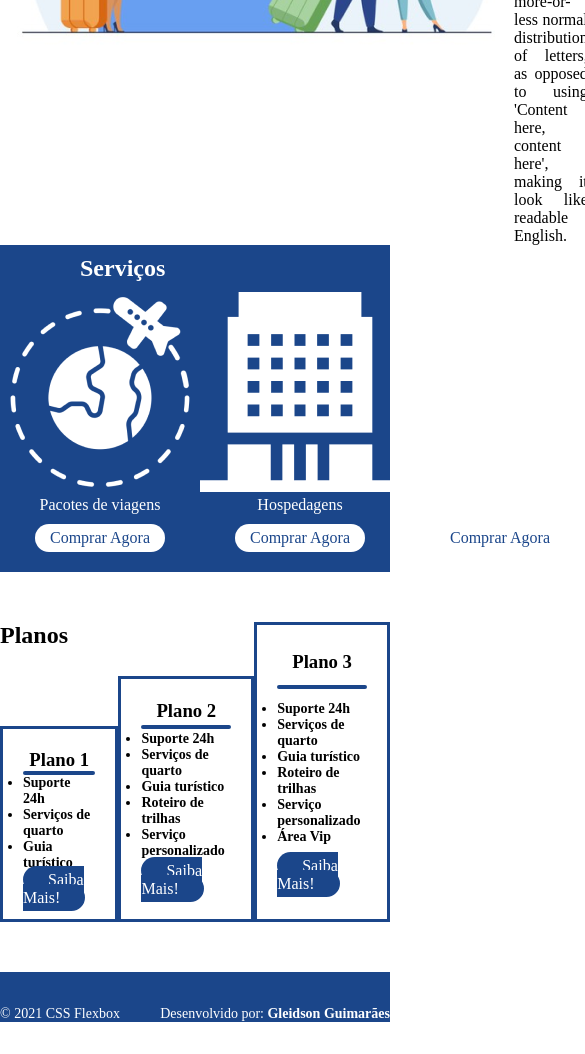
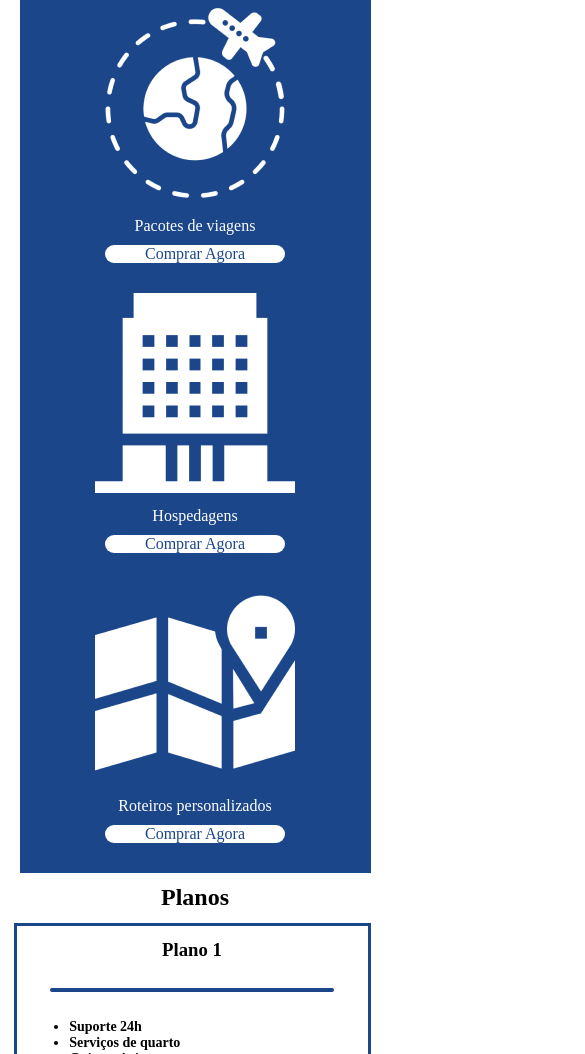
Before and after one commit to GleidsonGuimaraes/Posicionando-elementos-com-Flexbox, a plain HTML site: page projeto-integrador/index.html in a window 390 px wide. Shown: the part 946-2000 px from the top of the page, 585 px wide, since content can reach past the window. Before the commit the page ends 1968 px from the top, so only its background shows below. Drawn offline with Linux system fonts and the light colour scheme.

Commit message:
adicionando responsividade

```diff
--- a/projeto-integrador/index.html
+++ b/projeto-integrador/index.html
@@ -3,135 +3,133 @@
 <head>
     <meta charset="UTF-8">
     <meta name="viewport" content="width=device-width, initial-scale=1.0">
+    <link rel="stylesheet" href="./style.css">
+    <link rel="stylesheet" href="./styleResponsive.css">
     <title>Flex Turismos</title>
-    <link rel="stylesheet" href="./style.css">
 </head>
 <body>
 
     <!-- Cabeçalho -->
     <header class="cabeçalho">
-        <div class="flex-container divCabeçalho">
-            <h1 class="header-h1">FlexTurismos</h1>
-            <ul class="header-ul">
-                <li><a class="header-a" href="#quem-somos">Quem Somos</a></li>
-                <li><a class="header-a" href="#serviços">Serviços</a></li>
-                <li><a class="header-a" href="#planos">Planos</a></li>
+        <div class=" flex-container divCabeçalho">
+            <h1 class=" header-h1">FlexTurismos</h1>
+            <ul class=" header-ul">
+                <li><a class=" header-a" href="#quem-somos">Quem Somos</a></li>
+                <li><a class=" header-a" href="#servicos">Serviços</a></li>
+                <li><a class=" header-a" href="#planos">Planos</a></li>
             </ul>
         </div>
     </header>
 
     <!-- Saiba Mais -->
     <div class=" flex-container saibaMais">
-        <div class=" saibaMaisDescriçao">
-            <h1 class="">Flex <br>Turismos</h1>
-            <p class="saibaMaisP">O melhor serviço para você!</p>
-            <a class="saibaMaisButtom " href="">Saiba Mais</a>
+        <div class=" saibaMaisDescricao">
+            <h1 class=" saibaMaisH1">Flex <br>Turismos</h1>
+            <p class=" saibaMaisP">O melhor serviço para você!</p>
+            <a class=" saibaMaisButtom " href="#">Saiba Mais</a>
         </div>
 
         <div class=" saibaMaisImagem">
-            <div class=""><img src="./images/0-main.png" alt="banner de apresentação"></div>
+            <div class=""><img class="img" src="./images/0-main.png" alt="banner de apresentação"></div>
         </div>
     </div>
 
+    <!-- Quem somos -->
     <div class=" flex-container quemSomos" id="quem-somos">
-        <div class="">
-            <img src="./images/1-quem-somos.png" alt="balcão de atendimento">
+        <div class=" quemSomosImagem">
+            <img class="img" src="./images/1-quem-somos.png" alt="balcão de atendimento">
         </div>
 
-        <div class="">
+        <div class=" quemSomosDescricao">
             <h2>Quem somos</h2>
-            <p class="quemSomosP">It is a long established fact that a reader will be distracted by the readable content of a page when looking at its layout. </p>
-            <p class="quemSomosP">The point of using Lorem Ipsum is that it has a more-or-less normal distribution of letters, as opposed to using 'Content here, content here', making it look like readable English.</p>
+            <p class=" quemSomosP">It is a long established fact that a reader will be distracted by the readable content of a page when looking at its layout. </p>
+            <p class=" quemSomosP">The point of using Lorem Ipsum is that it has a more-or-less normal distribution of letters, as opposed to using 'Content here, content here', making it look like readable English.</p>
         </div>
     </div>
 
-    <!-- Serviços -->
-    <div class=" flex-container serviços" id="serviços">
-        <div class="">
-            <h2 class="serviçosH2">Serviços</h2>
+    <!-- servicos -->
+    <div class=" flex-container flex-coluna servicos" id="servicos">
+        <div class=" servicosTitulo">
+            <h2 class="servicosH2">Serviços</h2>
         </div>
 
-        <div class=" flex-container serviçosOpçoes">
-            <div class="serviçosItem serviçosItem2 flex-container">
-                <div><img src="./images/icon-2.png" alt="hospedagens"></div>
-                <p class="serviçosItemP">Hospedagens</p>
-                <a class="serviçosItemButtom" href="#">Comprar Agora</a>
+        <div class="servicosOpcoes">
+
+            <div class=" servicosItem servicosItem2">
+                <div>
+                    <img src="./images/icon-2.png" alt="hospedagens">
+                </div>
+                <p class=" servicosItemP">Hospedagens</p>
+                <a class=" servicosItemButtom" href="#">Comprar Agora</a>
             </div>
 
-            <div class="serviçosItem serviçosItem1 flex-container">
-               <div><img src="./images/icon-1.png" alt="pacote de viagens"></div>
-               <p class="serviçosItemP">Pacotes de viagens</p>
-               <a class="serviçosItemButtom" href="#">Comprar Agora</a>
+            <div class=" servicosItem servicosItem1">
+                <div>
+                   <img src="./images/icon-1.png" alt="pacote de viagens">
+                </div>
+               <p class=" servicosItemP">Pacotes de viagens</p>
+               <a class=" servicosItemButtom" href="#">Comprar Agora</a>
             </div>
 
-            <div class="serviçosItem serviçosItem3 flex-container">
-                <div><img src="./images/icon-3.png" alt="roteiros personalizados"></div>
-                <p class="serviçosItemP">Roteiros personalizados</p>
-                <a class="serviçosItemButtom" href="#">Comprar Agora</a>
+            <div class=" servicosItem servicosItem3">
+                <div>
+                    <img src="./images/icon-3.png" alt="roteiros personalizados">
+                </div>
+                <p class=" servicosItemP">Roteiros personalizados</p>
+                <a class=" servicosItemButtom" href="#">Comprar Agora</a>
             </div>
 
         </div>
     </div>
 
     <!-- Planos -->
-    <div class="flex-container planos" id="planos">
-        <div class="planosP flex-container">
-
-            <div class="plano1A flex-coluna">
+    <div class=" flex-container flex-coluna" id="planos">
 
         <!-- Título Plano -->
-                <div>
-                    <h2>Planos</h2>
-                </div>
+        <h2 class=" servicosTitulo container">Planos</h2>
+        <div class=" planos">
 
             <!-- Plano 1 -->
-                <div class="planosBorder planosOpçao flex-coluna plano1">
-                    <div class=" planosH3">
+            <div class=" planosBorder planosOpçao flex-coluna plano1">
+                <div class=" planosH3 planoContainer">
                     <h3>Plano 1</h3>
                 </div>
-                    <div class="planosLinha"></div>
-                    <div class=" planosUl">
-                        <ul class="planosUl2">
+                <div class=" planosLinha planoContainer"></div>
+                <ul class="  planosUl planoContainer">
                     <li>Suporte 24h</li>
                     <li>Serviços de quarto</li>
                     <li>Guia turístico</li>
                 </ul>
+                <div class=" planoContainer">
+                    <a class=" planosButtom" href="#">Saiba Mais!</a>
                 </div>
-                    <div class=" planosA">
-                        <a class="planosButtom" href="#">Saiba Mais!</a>
-                    </div>
-                </div>
-
             </div>
 
             <!-- Plano 2 -->
             <div class=" planosBorder planosOpçao flex-coluna plano2">
-                <div class="planosH3">
+                <div class=" planosH3 planoContainer">
                     <h3>Plano 2</h3>
                 </div>
-                <div class="planosLinha"></div>
-                <div class="planosUl">
-                    <ul class="planosUl2">
+                <div class=" planosLinha planoContainer"></div>
+                <ul class=" planosUl">
                     <li>Suporte 24h</li>
                     <li>Serviços de quarto</li>
                     <li>Guia turístico</li>
                     <li>Roteiro de trilhas</li>
                     <li>Serviço personalizado</li>
                 </ul>
-                </div>
-                <div class="planosA">
-                    <a class="planosButtom" href="#">Saiba Mais!</a>
+                <div class=" planosA planoContainer">
+                    <a class=" planosButtom" href="#">Saiba Mais!</a>
                 </div>
             </div>
 
             <!-- Plano 3 -->
-            <div class="planosBorder planosOpçao flex-coluna">
-                <div class="planosH3">
+            <div class=" planosBorder planosOpçao flex-coluna">
+                <div class=" planosH3 planoContainer">
                     <h3>Plano 3</h3>
                 </div>
-                <div class="planosLinha"></div>
-                <div class="planosUl">
-                    <ul class="planosUl2">
+                <div class=" planosLinha planoContainer"></div>
+                <ul class="  planosUl">
                     <li>Suporte 24h</li>
                     <li>Serviços de quarto</li>
                     <li>Guia turístico</li>
@@ -139,22 +137,24 @@
                     <li>Serviço personalizado</li>
                     <li>Área Vip</li>
                 </ul>
-                </div>
-                <div class="planosA">
-                    <a class="planosButtom" href="#">Saiba Mais!</a>
-                </div>
-            </div>
+
+                <div class=" planosA planoContainer">
+                    <a class=" planosButtom" href="#">Saiba Mais!</a>
                 </div>
             </div>
 
+        </div>
+
+    </div>
+
     <!-- Rodapé -->
-    <footer class="flex-container rodape">
-        <div class="rodape1">
-            <div class="rodapeTexto">
+    <footer class=" flex-container rodape">
+        <div class=" rodape1">
+            <div class=" rodapeTexto">
                 <p>&copy; 2021 CSS Flexbox</p>
             </div>
-            <div class="rodapeTexto">
-                <p>Desenvolvido por: <a class="rodapeTextoA" href="https://www.linkedin.com/in/gleidsonguimarães-">Gleidson Guimarães</a></p>
+            <div class=" rodapeTexto">
+                <p>Desenvolvido por: <a class=" rodapeTextoA" href="https://www.linkedin.com/in/gleidsonguimarães-">Gleidson Guimarães</a></p>
             </div>
         </div>
     </footer>
--- a/projeto-integrador/style.css
+++ b/projeto-integrador/style.css
@@ -14,6 +14,10 @@ ul, li, a, p {
     text-decoration: none;
 }
 
+p {
+    font-size: 16px;
+}
+
 /* ====================== */
 
 .border {
@@ -22,9 +26,8 @@ ul, li, a, p {
 
 .flex-container {
     display: flex;
-    max-width: 992px;
+    max-width: 90%;
     margin: auto;
-    width: 100%;
 }
 
 .flex-coluna {
@@ -34,51 +37,55 @@ ul, li, a, p {
 /* ========================= */
 
 .cabeçalho {
+    display: flex;
     background: #1B468A;
     height: 100px;
 }
 
 .divCabeçalho {
-    height: 100px;
+    width: 100%;
     align-items: center;
     justify-content: space-between;
 }
 
 .header-h1 {
-    text-align: center;
+    flex: 2;
     color: white;
 }
 
 .header-ul {
+    flex: 1;
     display: flex;
+    justify-content: space-around;
 }
 
 .header-a {
-    margin-left: 15px;
     color: white;
 }
 
 /* ================================== */
 
 .saibaMais {
-    flex: 1;
     align-items: center;
 }
 
-.saibaMaisDescriçao, .saibaMaisImagem {
+.saibaMaisDescricao, .saibaMaisImagem {
     flex: 1;
+}
+
+.saibaMaisDescricao {
+    margin-left: 8%;
 }
 
 .saibaMaisButtom {
     background-color: #1B468A;
     color: white;
-    padding: 5px 15px;
-    border-radius: 20px;
+    padding: 0px 30px;
+    border-radius: 10px;
 }
 
 .saibaMaisP {
-    margin-top: 10px;
-    margin-bottom: 20px;
+    margin-bottom: 5px;
 }
 
 /* ===================================== */
@@ -87,101 +94,114 @@ ul, li, a, p {
     align-items: center;
 }
 
+.quemSomosDescricao {
+    margin-left: 8%;
+}
+
 .quemSomosP {
-    margin-top: 20px;
+    margin-top: 10px;
     text-align: justify;
 }
 
 /* ==================================== */
 
-.serviços {
+.servicos {
     background: #1B468A;
-    flex-direction: column;
+    height: 400px;
 }
 
-.serviçosTitulo {
-    flex: 1;
+.servicosTitulo{
+    height: 50px;
+    display: flex;
+    align-items: center;
+    margin-left: 8%;
 }
 
-.serviçosH2 {
-    color: white;
-    margin: 10px;
-    margin-left: 80px;
+.servicosOpcoes {
+    display: flex;
+    flex: 1;
+    justify-content: space-around;
+    align-items: center;
 }
 
-.serviçosOpçoes {
+.servicosItem {
+    width: 220px;
+    height: 80%;
+    display: flex;
+    flex-direction: column;
+    align-items: center;
     justify-content: space-around;
 }
 
-.serviçosItem {
-    flex-direction: column;
-    align-items: center;
+.servicosH2 {
+    color: white;
 }
 
-.serviçosItem1 {
+.servicosItemP {
+    color: white;
+    width: 90%;
+    text-align: center;
+}
+
+.servicosItemButtom {
+    background-color: white;
+    color: #1B468A;
+    border-radius: 10px;
+    width: 90%;
+    text-align: center;
+}
+
+
+.servicosItem1 {
     order: 1;
 }
 
-.serviçosItem2 {
+.servicosItem2 {
     order: 2;
 }
 
-.serviçosItem3 {
+.servicosItem3 {
     order: 3;
-}
-
-.serviçosItemP {
-    color: white;
-    margin-bottom: 10px;
-}
-
-.serviçosItemButtom {
-    background-color: white;
-    color: #1B468A;
-    padding: 5px 15px;
-    border-radius: 20px;
-    margin-bottom: 20px;
 }
 
 /* ==================================== */
 
-.planos {
-    height: 400px;
-}
-
-.planosP {
-    height: 300px;
-    justify-content: space-around;
+.planoContainer {
+    width: 80%;
 }
 
 .planosBorder {
     border: 3px solid #1B468A;
-    padding: 20px;
 }
 
-.plano1A {
+.planos {
     display: flex;
-    justify-content: space-between;
-    align-self: flex-end;
-    height: 100%;
+    width: 100%;
+    justify-content: space-around;
+    height: 400px;
+    margin-bottom: 10px;
 }
 
 .planosOpçao {
     display: flex;
     justify-content: space-around;
+    align-items: center;
+    width: 200px;
 }
 
 .plano1 {
-    height: 150px;
+    align-self: flex-end;
+    height: 50%;
 }
 
 .plano2 {
-    height: 200px;
     align-self: flex-end;
+    height: 75%;
 }
 
 .plano3 {
     align-self: flex-end;
+    height: 100%;
 }
 
 .planosH3 {
@@ -195,19 +215,19 @@ ul, li, a, p {
 }
 
 .planosUl {
+    width: 70%;
+    align-self: center;
     font-size: 14px;
     font-weight: bold;
-}
-
-.planosUl2 {
     list-style: disc;
 }
 
 .planosButtom {
+    display: flex;
+    justify-content: center;
     background-color: #1B468A;
     color: white;
-    padding: 5px 25px;
-    border-radius: 20px;
+    border-radius: 10px;
 }
 
 /* =================================== */
@@ -219,7 +239,7 @@ ul, li, a, p {
 }
 
 .rodape1 {
-    width: 892px;
+    width: 100%;
     display: flex;
     justify-content: space-between;
 }
@@ -234,3 +254,20 @@ ul, li, a, p {
     font-weight: bold;
     color: white;
 }
+
+/* ================================== */
+/* Styles buttons */
+
+.saibaMaisButtom:hover, .planosButtom:hover {
+    background-color: #245ebb;
+    color: #ddd;
+}
+
+.servicosItemButtom:hover {
+    background-color: black;
+    color: white;
+}
+
+.header-a:hover{
+    color: black;
+}
--- /dev/null
+++ b/projeto-integrador/styleResponsive.css
@@ -0,0 +1,104 @@
+@media screen and (max-width:900px) {
+
+    header h1 {
+        margin-bottom: 10px;
+    }
+
+    header ul li {
+        margin-bottom: 5px;
+    }
+
+    .cabeçalho {
+        height: auto;
+    }
+
+    .divCabeçalho {
+        flex-direction: column;
+    }
+
+    .header-ul {
+        display: flex;
+        flex-direction: column;
+        margin-bottom: 10px;
+    }
+
+    .saibaMais {
+        flex-direction: column;
+    }
+
+    .saibaMaisImagem{
+        width: auto;
+    }
+
+    .img {
+        width: 100%;
+    }
+
+    .quemSomos {
+        flex-direction: column;
+    }
+
+    .quemSomosImagem {
+        order: 2;
+    }
+
+    .quemSomosDescricao, .saibaMaisDescricao, .servicosTitulo {
+        margin: 0;
+    }
+
+    .servicos {
+        height: auto;
+        justify-content: center;
+    }
+
+    .servicosItem div img {
+        margin-bottom: 10px;
+    }
+
+    .servicosItem p {
+        margin-bottom: 10px;
+    }
+
+    .servicosTitulo {
+        justify-content: center;
+    }
+
+    .servicosOpcoes {
+        flex-direction: column;
+        height: auto;
+    }
+
+    .servicosItem {
+        width: auto;
+        height: auto;
+        margin-bottom: 30px;
+    }
+
+    .planos {
+        flex-direction: column;
+        height: auto;
+        align-items: center;
+    }
+
+    .planosOpçao {
+        display: flex;
+        justify-content: space-around;
+        align-items: center;
+        width: 100%;
+        height: 200px;
+        margin-bottom: 30px;
+    }
+
+    .rodape1 {
+        width: 100%;
+        display: flex;
+        flex-direction: column;
+        justify-content: center;
+        align-items: center;
+        margin-right: 5%;
+    }
+
+    .rodape {
+        max-width: 100%;
+    }
+}
```
Lines whose indentation alone changed are shown as unchanged.
